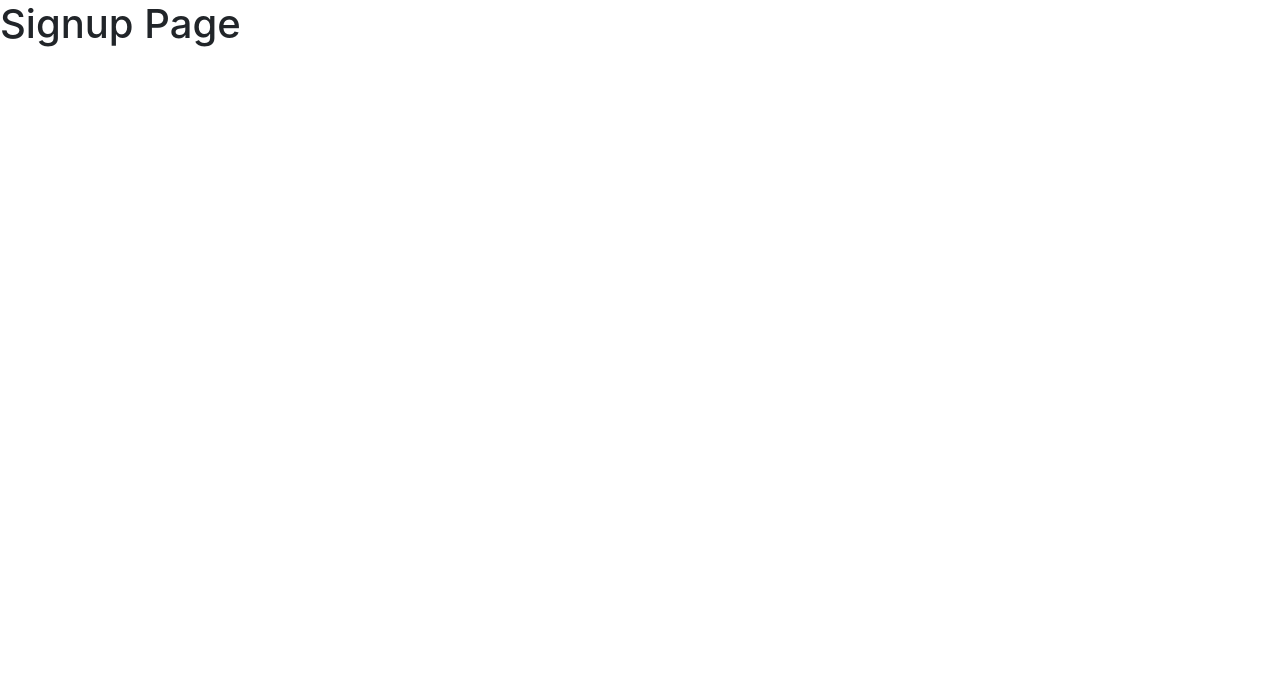
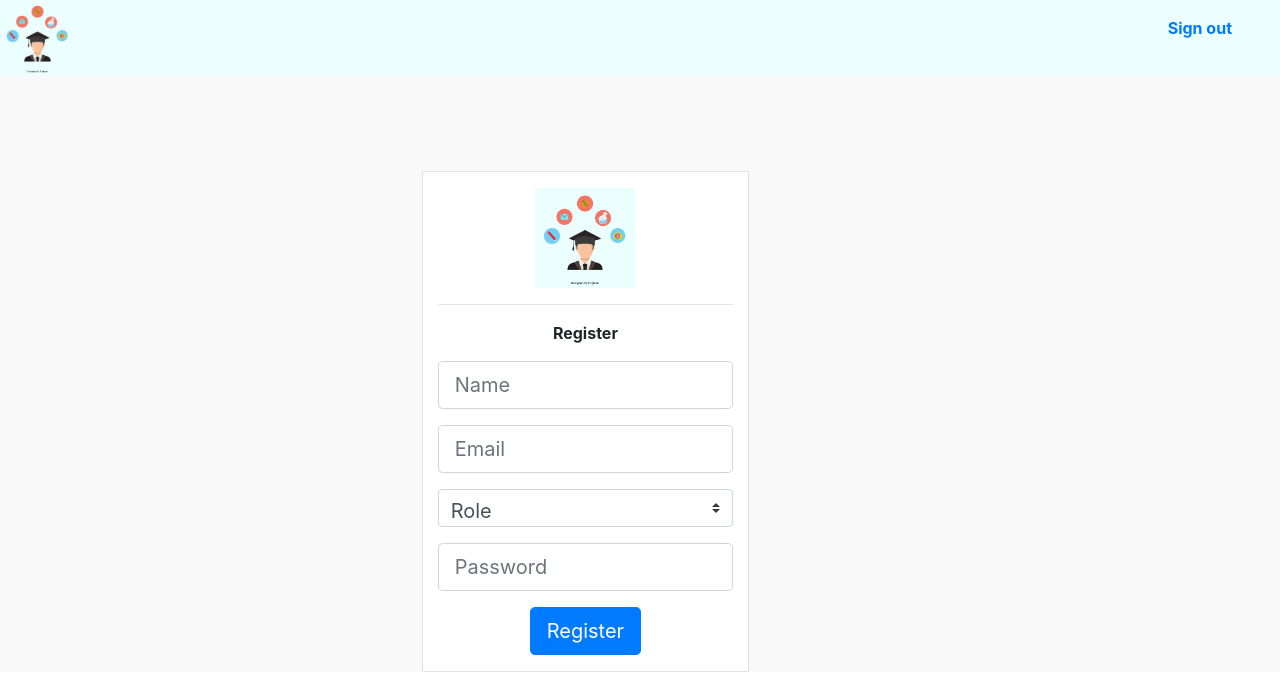
Before and after one commit to akhianand/University-Management-System, a React (Create React App) app in the folder frontend/student-portal/: page /signup in a window 1280 px wide. Shown: the top 694 px of the page. Built offline with nearby package versions, Linux system fonts and the light colour scheme.

Commit message:
Changes to Signup Page

```diff
--- a/frontend/student-portal/src/App.css
+++ b/frontend/student-portal/src/App.css
@@ -43,3 +43,23 @@
   color: rgb(171,91,26);
   font-weight: bold;
 }
+
+.text-align-center {
+  text-align: center;
+}
+
+.signup-container-logo {
+  height: auto;
+  max-height: 100px;
+  width: auto;
+  max-width: 100%;
+  background-color: #ebffff;
+}
+
+.signup-parent-container, .home-parent-container {
+  background-color: #f9f9f9;
+}
+
+.signup-container, .courses-container, .payment-container, .grades-container, .profile-container {
+  background-color: white;
+}
--- a/frontend/student-portal/src/components/Home/Home.js
+++ b/frontend/student-portal/src/components/Home/Home.js
@@ -8,7 +8,7 @@ import ProfileContainer from '../Profile/ProfileContainer';
 class Home extends Component {
     render() {
         return (
-            <div>
+            <div className="home-parent-container">
                 <Header />
                 <div className="row mt-5 container">
 
@@ -27,7 +27,7 @@ class Home extends Component {
                     </div>
                     <div className="main-container col-9">
 
-                        <div className="p-4 border">
+                        <div className="p-4">
                             <CoursesContainer/>
                             <PaymentContainer/>
                             <GradeContainer/>
--- a/frontend/student-portal/src/components/Profile/Signup.js
+++ b/frontend/student-portal/src/components/Profile/Signup.js
@@ -1,10 +1,47 @@
 import React, {Component} from 'react';
+import Header from '../Header/Header';
+import {Link} from 'react-router-dom';
 
 class Signup extends Component {
     render() {
         return (
-            <div>
-                <h1> Signup Page</h1>
+            <div className="signup-parent-container">
+                <Header/>
+                <div className="row mt-5 text-align-center">
+                    <div className="mt-5 col-4">
+                    </div>
+                    <div className="mt-5 border col-3 signup-container">
+                        <div className="mt-3 mb-3">
+                            <Link to="/"><img className="signup-container-logo" src={require('../../Static/Images/49893569-student-icon.png')} alt="logo" /></Link>
+                        </div>
+                        <hr/>
+                        <div>
+                            <div><p><b>Register</b></p></div>
+                        </div>
+                        <div>
+                            <div className="form-group">
+                                <input type="text" name="name" id="name" className="form-control form-control-lg" placeholder="Name" />
+                            </div>
+                            <div className="form-group">
+                                <input type="text" name="email" id="email" className="form-control form-control-lg" placeholder="Email" />
+                            </div>
+                            <div className="form-group">
+                                <select class="custom-select form-control-lg">
+                                    <option selected>Role</option>
+                                    <option value="Student">Student</option>
+                                    <option value="Instructor">Instructor</option>
+                                </select>
+                            </div>
+                            <div className="form-group">
+                                <input type="password" name="password" id="password" className="form-control form-control-lg" placeholder="Password" />
+                            </div>
+                            <div className="form-group">
+                                <button className="btn btn-lg btn-primary">Register</button>
+                            </div>
+                        </div>
+                    </div>
+                </div>
+
             </div>
         )
     }
```
